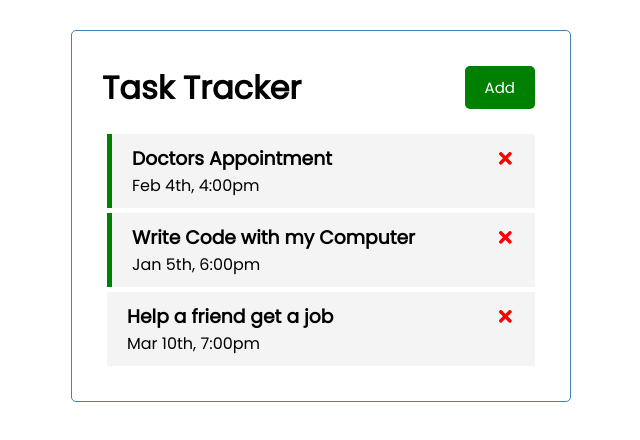
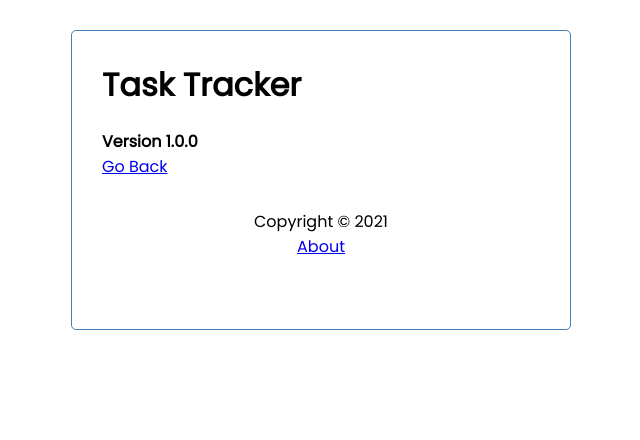
Before and after one commit to rabobahago/react-task-tracker, a React (Create React App) app: page /about in a window 1280 px wide. Shown: the top 440 px of the page, without its empty margins (319-959 px from the left). Built offline with nearby package versions, Linux system fonts and the light colour scheme; data requests are answered from the project's data file.

Commit message:
react router dom and it codes added

```diff
--- a/package.json
+++ b/package.json
@@ -10,6 +10,7 @@
     "react": "^17.0.1",
     "react-dom": "^17.0.1",
     "react-icons": "^4.2.0",
+    "react-router-dom": "^5.2.0",
     "react-scripts": "4.0.1",
     "web-vitals": "^0.2.4"
   },
--- a/src/App.js
+++ b/src/App.js
@@ -1,7 +1,10 @@
 import { useState, useEffect } from 'react'
+import { BrowserRouter as Router, Route } from 'react-router-dom'
 import Header from './components/Header'
 import Tasks from './components/Tasks'
 import AddTask from './components/AddTask'
+import Footer from './components/Footer'
+import About from './components/About'
 import './App.css'
 
 const App = () => {
@@ -63,11 +66,18 @@
   }
 
   return (
+    <Router>
       <div className="container">
         <Header
           onAdd={() => setShowAddTask(!showAddTask)}
           showAdd={showAddTask}
         />
+
+        <Route
+          path="/"
+          exact
+          render={(props) => (
+            <>
               {showAddTask && <AddTask onAdd={addTask} />}
               {tasks.length > 0 ? (
                 <Tasks
@@ -78,7 +88,13 @@
               ) : (
                 'No task to be deleted'
               )}
+            </>
+          )}
+        />
+        <Route path="/about" component={About} />
+        <Footer />
       </div>
+    </Router>
   )
 }
 
--- /dev/null
+++ b/src/components/About.js
@@ -0,0 +1,10 @@
+import { Link } from 'react-router-dom'
+const About = () => {
+  return (
+    <div>
+      <h4>Version 1.0.0</h4>
+      <Link to="/">Go Back</Link>
+    </div>
+  )
+}
+export default About
--- /dev/null
+++ b/src/components/Footer.js
@@ -0,0 +1,10 @@
+import { Link } from 'react-router-dom'
+const Footer = () => {
+  return (
+    <footer>
+      <p>Copyright &copy; 2021</p>
+      <Link to="/about">About</Link>
+    </footer>
+  )
+}
+export default Footer
--- a/src/components/Header.js
+++ b/src/components/Header.js
@@ -1,14 +1,18 @@
 import PropTypes from 'prop-types'
 import Button from './Button'
+import { useLocation } from 'react-router-dom'
 const Header = ({ title, onAdd, showAdd }) => {
+  const location = useLocation()
   return (
     <header className="header">
       <h1>{title}</h1>
-      <Button
-        onAdd={onAdd}
-        color={showAdd ? 'red' : 'green'}
-        text={showAdd ? 'Close' : 'Add'}
-      />
+      {location.pathname === '/' && (
+        <Button
+          onAdd={onAdd}
+          color={showAdd ? 'red' : 'green'}
+          text={showAdd ? 'Close' : 'Add'}
+        />
+      )}
     </header>
   )
 }
```
Also changed, not shown: 2 other files (tests, documents, lock files or other folders). Lines whose indentation alone changed are shown as unchanged.
